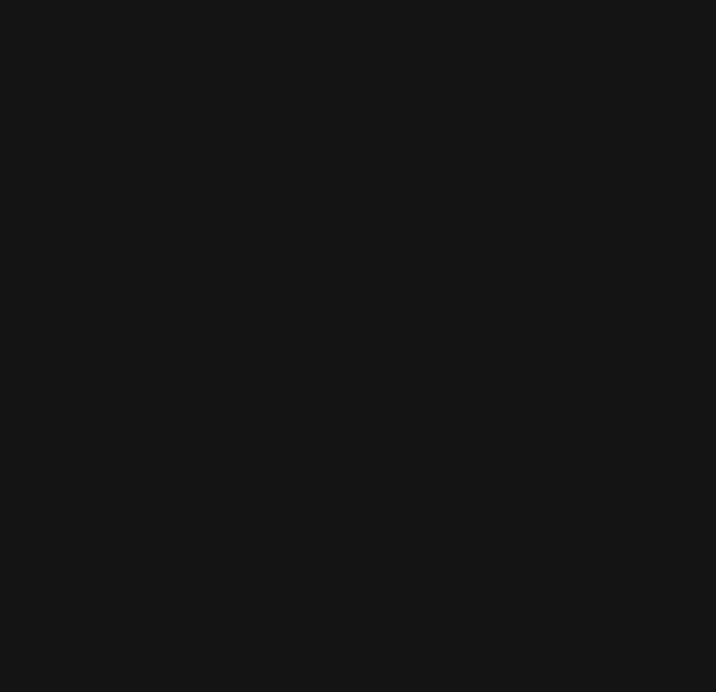
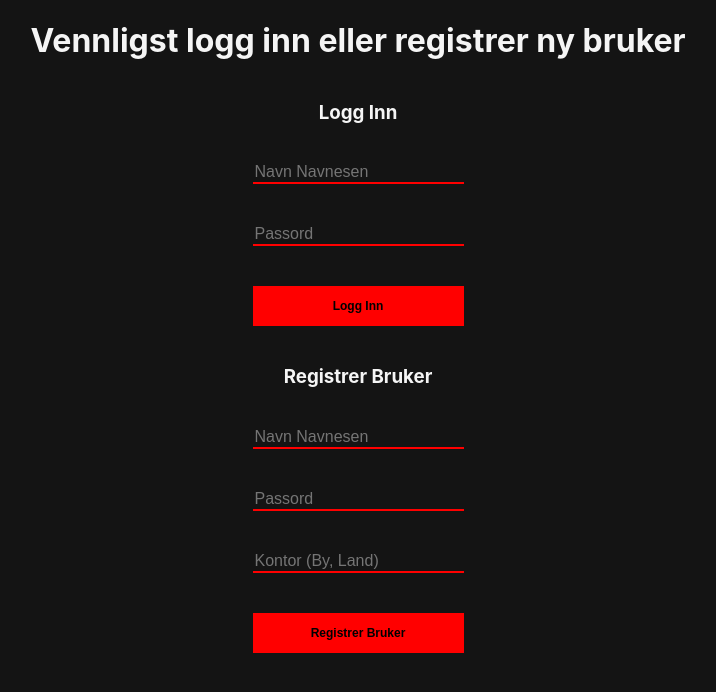
Before and after one commit to Maklotin/message-box, a React (Create React App) app: page / in a window 1280 px wide. Both pictures are taken after a click on the button "Ny beskjed". Shown: the top 692 px of the page, without its empty margins (282-998 px from the left). Built offline with nearby package versions, Linux system fonts and the light colour scheme.

Commit message:
Logg Inn Form

```diff
--- a/src/App.css
+++ b/src/App.css
@@ -2,7 +2,7 @@
   background-color: rgb(20, 20, 20);
 }
 
-h1 {
+h1, h3 {
   color: whitesmoke;
 }
 
@@ -67,6 +67,23 @@
   cursor: pointer;
 }
 
+.knapp2 {
+  border: 0px;
+  height: 5vh;
+  margin: 20px;
+  font-size: 1.5vh;
+  font-weight: bold;
+  background-color: red;
+  box-shadow: 0px 0px darkred;
+  transition: all 0.2s ease;
+}
+
+.knapp2:hover {
+  box-shadow: 5px 5px darkred;
+  transform: scale(1.1);
+  cursor: pointer;
+}
+
 .beskjed_tittel,
 .topp_meldingboks p,
 .meldingboks p {
@@ -121,3 +138,17 @@
 #tekstboks:active {
   box-shadow: 0px 0px 4px red;
 }
+
+#logg_inn, #registrer_bruker {
+  display: flex;
+  flex-direction: column;
+}
+
+.tekst_input {
+  background-color: rgb(20, 20, 20);
+  border: none;
+  color: red;
+  border-bottom: 2px solid red;
+  margin: 20px;
+  font-size: 2vh;
+}
--- a/src/App.js
+++ b/src/App.js
@@ -7,7 +7,6 @@
 
 const App = () => {
   const [aktivSide, setAktivSide] = useState("MsgBoard");
-  const [loggetInn, setLoggetInn] = useState("NBLoggetInn");
 
 
   const MsgBoard = () => {
@@ -120,6 +119,20 @@
       <>
       <div className="innhold">
         <h1>Vennligst logg inn eller registrer ny bruker</h1>
+        <h3>Logg Inn</h3>
+        <form id="logg_inn">
+          <input className='tekst_input' id="navn" type="text" placeholder='Navn Navnesen'></input>
+          <input className='tekst_input' id="passord" type="text" placeholder='Passord'></input>
+          <input type="submit" id="logg_inn_knapp" className="knapp2" value="Logg Inn" ></input>
+        </form>
+        <h3>Registrer Bruker</h3>
+        <form id="registrer_bruker">
+          <input className='tekst_input' id="ny_navn" type="text" placeholder='Navn Navnesen'></input>
+          <input className='tekst_input' id="ny_passord" type="text" placeholder='Passord'></input>
+          <input className='tekst_input' id="ny_kontor" type="text" placeholder='Kontor (By, Land)'></input>
+          <input type="submit" id="reg_bruker_knapp" className="knapp2" value="Registrer Bruker"></input>
+        </form>
+
       </div>
       </>
     )
@@ -128,7 +141,7 @@
   return (
     <>
       {/* Bytter sider */}
-      {aktivSide === 'MsgBoard' ? <MsgBoard /> : <NBikkeLoggetInn /> ? loggetInn === "NBLoggetInn" : <NBLoggetInn />}
+      {aktivSide === 'MsgBoard' ? <MsgBoard /> : <NBikkeLoggetInn /> /*? aktivSide === "NBLoggetInn" : <NBLoggetInn />*/}
     </>
   );
 }
```
